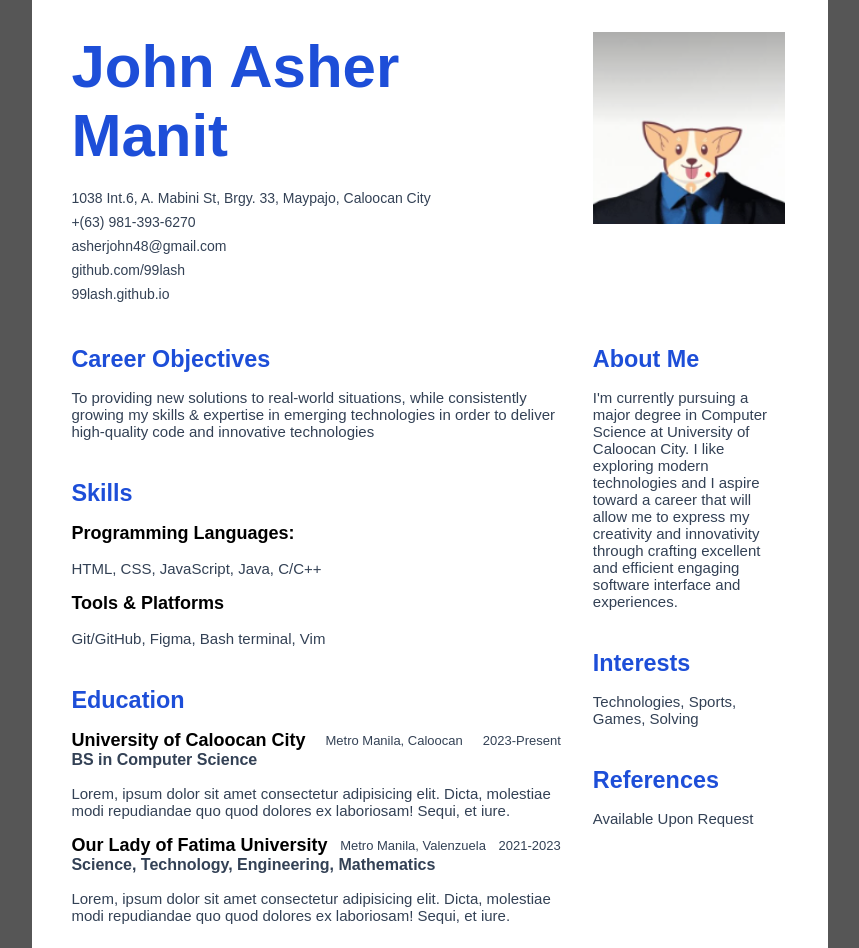
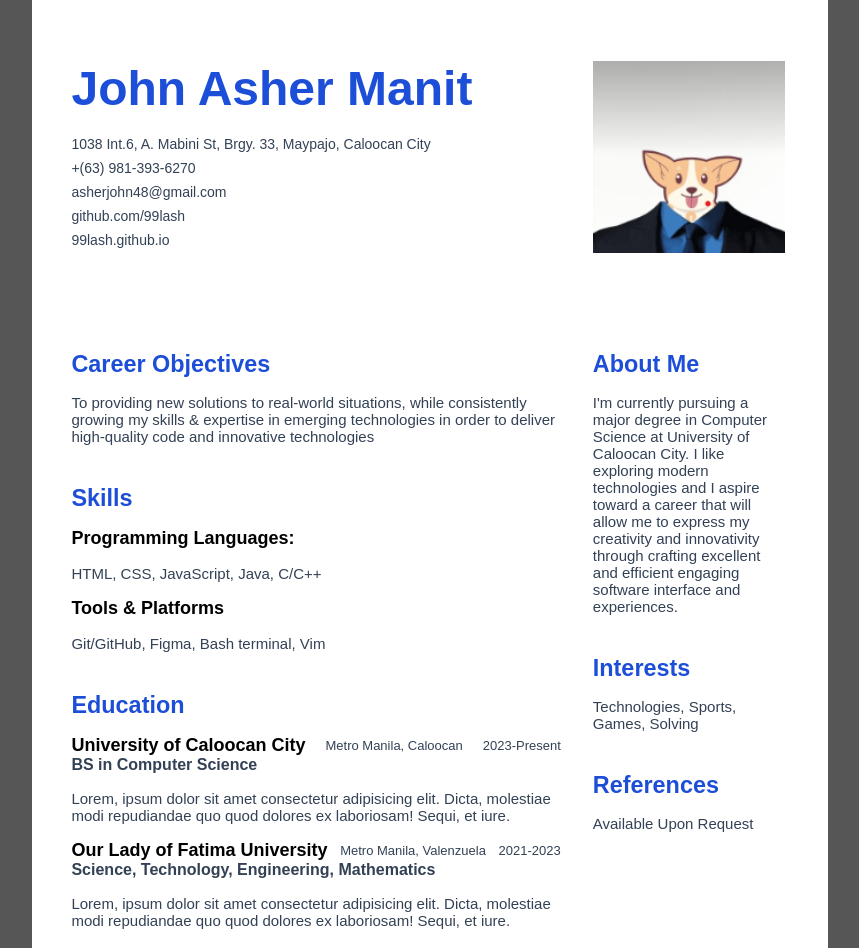
Before and after one commit to 99lash/CCS-107, a plain HTML site: page Practical-exam/index.html in a window 1280 px wide. Shown: the top 948 px of the page, without its empty margins (210-1069 px from the left). Drawn offline with Linux system fonts and the light colour scheme.

Commit message:
Fixed name font size and spacing

```diff
--- a/Practical-exam/src/style.css
+++ b/Practical-exam/src/style.css
@@ -35,6 +35,7 @@ body {
   padding-block: 2rem;
   background-color: white;
   display: flex;
+  justify-content: space-around;
   flex-direction: column;
   row-gap: 2.5rem;
 }
@@ -78,7 +79,7 @@ a, p {
 /* -------------------------- HEADER */
 
 .h-row-1-col-1 {
-  font-size: var(--fs-30px);
+  font-size: var(--fs-24px);
 }
 
 .h-row-1-col-2 {
```
